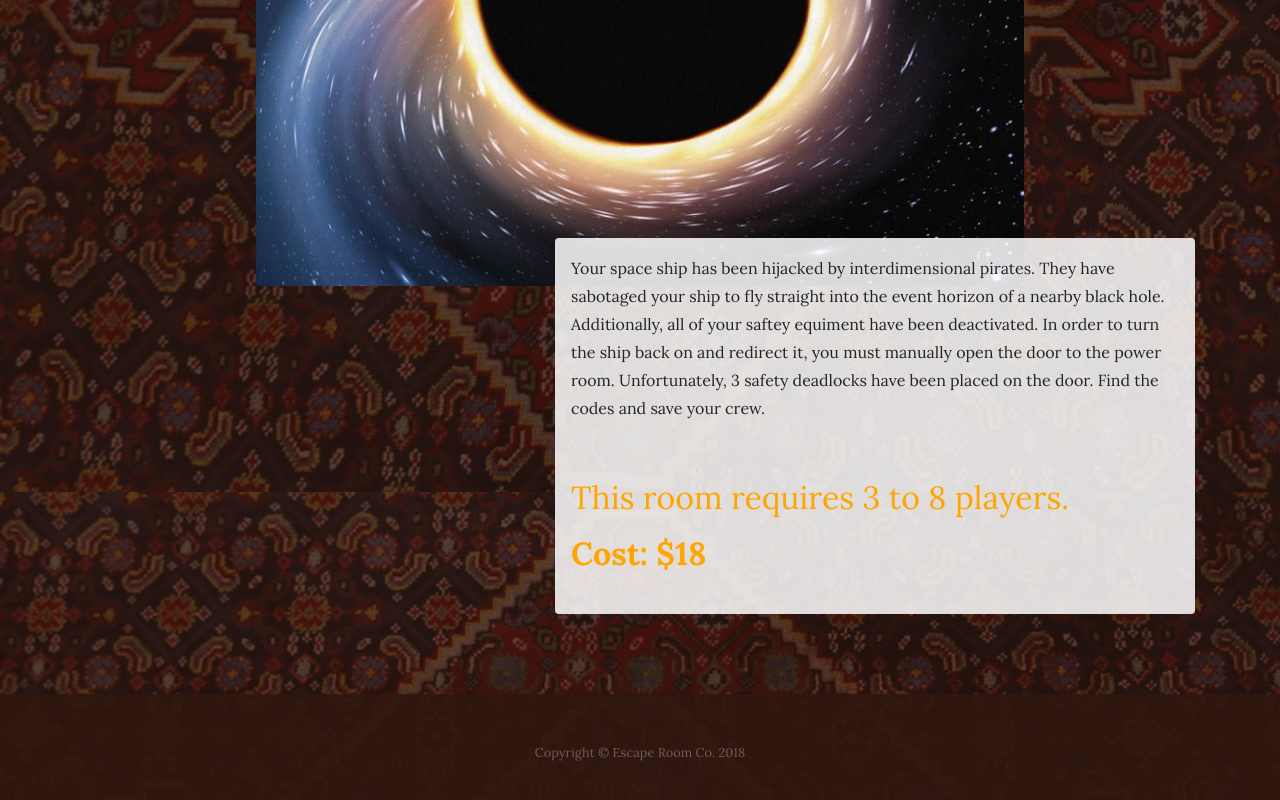
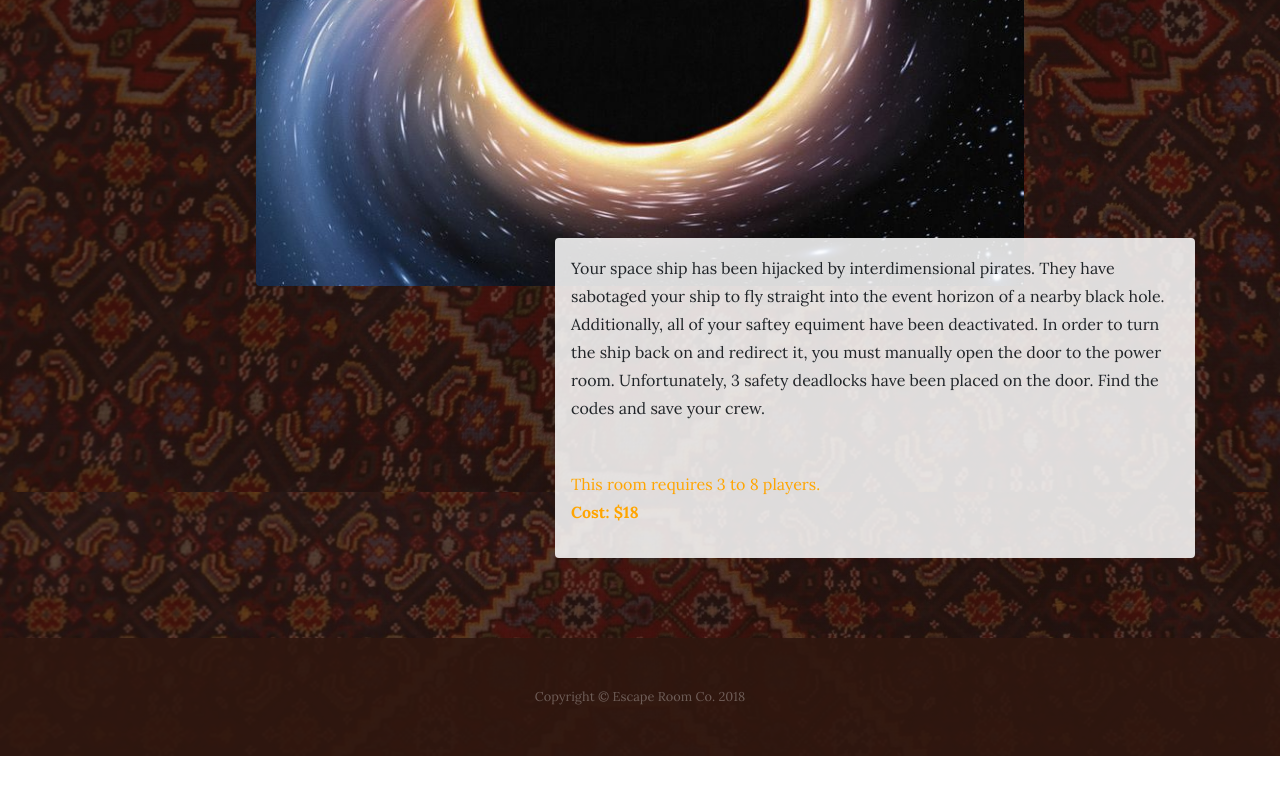
Before and after one commit to RadiantCheddar/websitedesign, a plain HTML site: page bookingRooms.html in a window 1280 px wide. Shown: the part 2068-2868 px from the top of the page. After the commit the page ends 2824 px from the top, so only its background shows below. Drawn offline with nearby package versions, Linux system fonts and the light colour scheme.

Commit message:
Update bookingRooms.html

```diff
--- a/bookingRooms.html
+++ b/bookingRooms.html
@@ -93,7 +93,7 @@
           <img class="product-item-img mx-auto d-flex rounded img-fluid mb-3 mb-lg-0" src="img/blackhole.jpg" alt="">
           <div class="product-item-description d-flex ml-auto">
             <div class="bg-faded p-3 rounded">
-              <p class="mb-0">Your space ship has been hijacked by interdimensional pirates. They have sabotaged your ship to fly straight into the event horizon of a nearby black hole. Additionally, all of your saftey equiment have been deactivated. In order to turn the ship back on and redirect it, you must manually open the door to the power room. Unfortunately, 3 safety deadlocks have been placed on the door. Find the codes and save your crew.</p></br></br><p style="color:orange; font-size: 200%;">This room requires 3 to 8 players.</br><b>Cost: $18</b></p>
+              <p class="mb-0">Your space ship has been hijacked by interdimensional pirates. They have sabotaged your ship to fly straight into the event horizon of a nearby black hole. Additionally, all of your saftey equiment have been deactivated. In order to turn the ship back on and redirect it, you must manually open the door to the power room. Unfortunately, 3 safety deadlocks have been placed on the door. Find the codes and save your crew.</p></br></br><p style="color:orange;">This room requires 3 to 8 players.</br><b>Cost: $18</b></p>
             </div>
           </div>
         </div>
```
